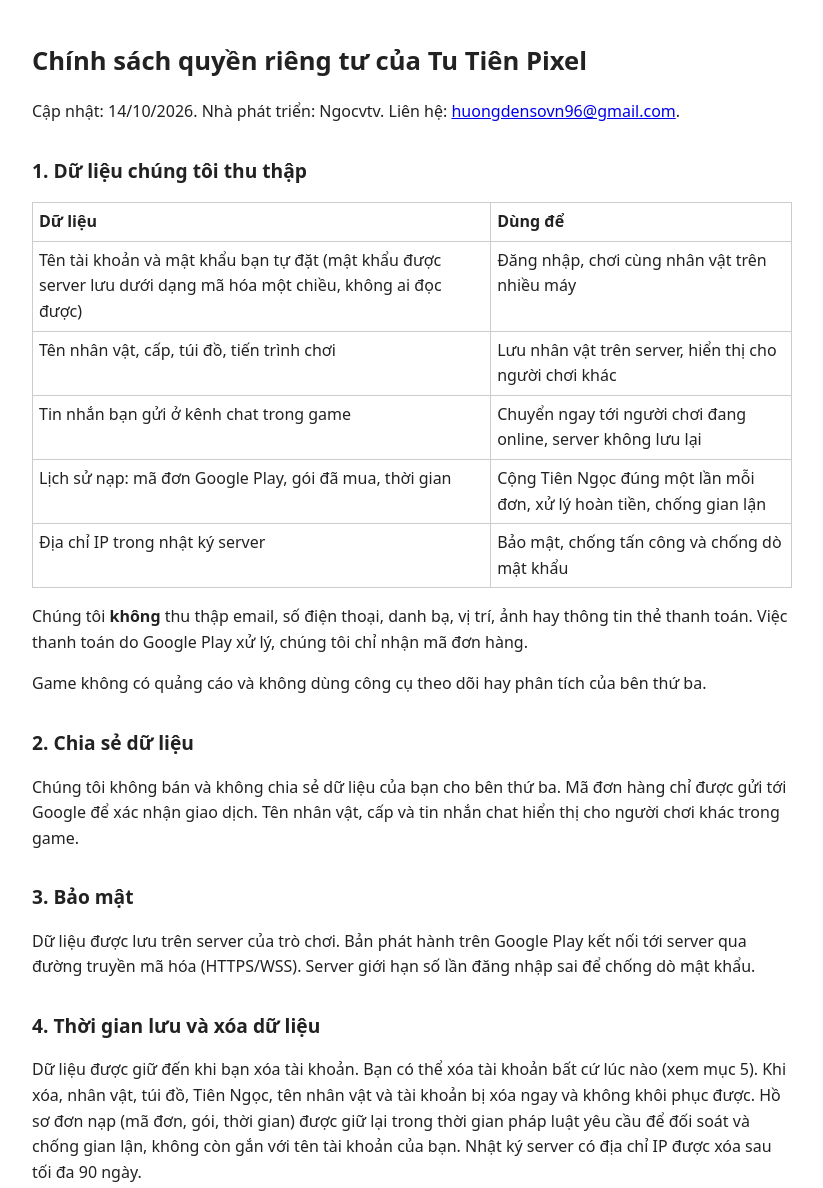
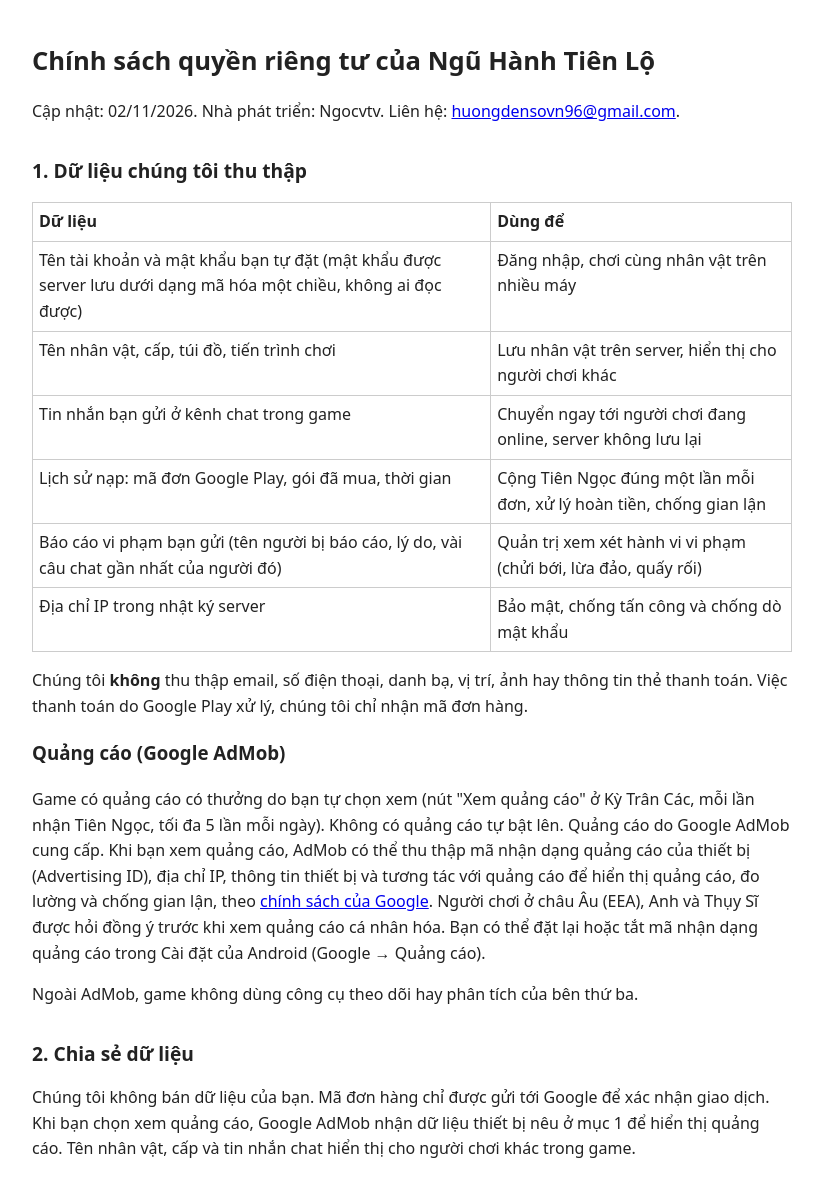
Before and after one commit to ngocvtv/ngocvtv.github.io, a plain HTML site: page tu-tien-pixel/chinh-sach-quyen-rieng-tu.html in a window 1280 px wide. Shown: the top 1188 px of the page, without its empty margins (228-1051 px from the left). Drawn offline with Linux system fonts and the light colour scheme.

Commit message:
Chính sách quyền riêng tư Ngũ Hành Tiên Lộ: thêm Google AdMob
Co-Authored-By: Claude Opus 5.5 <noreply@anthropic.com>
Claude-Session: https://claude.ai/code/session_01V4wATVNRoPMziipUoqeD72

```diff
--- a/tu-tien-pixel/chinh-sach-quyen-rieng-tu.html
+++ b/tu-tien-pixel/chinh-sach-quyen-rieng-tu.html
@@ -3,7 +3,7 @@
 <head>
 <meta charset="utf-8">
 <meta name="viewport" content="width=device-width, initial-scale=1">
-<title>Chính sách quyền riêng tư - Tu Tiên Pixel</title>
+<title>Chính sách quyền riêng tư - Ngũ Hành Tiên Lộ</title>
 <style>
 body{font-family:system-ui,sans-serif;max-width:760px;margin:0 auto;padding:24px 16px;line-height:1.6;color:#222;background:#fff}
 h1{font-size:1.6em}h2{font-size:1.2em;margin-top:1.6em}
@@ -12,8 +12,8 @@ table{border-collapse:collapse;width:100%}td,th{border:1px solid #ccc;padding:6p
 </style>
 </head>
 <body>
-<h1>Chính sách quyền riêng tư của Tu Tiên Pixel</h1>
-<p>Cập nhật: 14/10/2026. Nhà phát triển: Ngocvtv. Liên hệ: <a href="mailto:huongdensovn96@gmail.com">huongdensovn96@gmail.com</a>.</p>
+<h1>Chính sách quyền riêng tư của Ngũ Hành Tiên Lộ</h1>
+<p>Cập nhật: 02/11/2026. Nhà phát triển: Ngocvtv. Liên hệ: <a href="mailto:huongdensovn96@gmail.com">huongdensovn96@gmail.com</a>.</p>
 
 <h2>1. Dữ liệu chúng tôi thu thập</h2>
 <table>
@@ -22,13 +22,16 @@ table{border-collapse:collapse;width:100%}td,th{border:1px solid #ccc;padding:6p
 <tr><td>Tên nhân vật, cấp, túi đồ, tiến trình chơi</td><td>Lưu nhân vật trên server, hiển thị cho người chơi khác</td></tr>
 <tr><td>Tin nhắn bạn gửi ở kênh chat trong game</td><td>Chuyển ngay tới người chơi đang online, server không lưu lại</td></tr>
 <tr><td>Lịch sử nạp: mã đơn Google Play, gói đã mua, thời gian</td><td>Cộng Tiên Ngọc đúng một lần mỗi đơn, xử lý hoàn tiền, chống gian lận</td></tr>
+<tr><td>Báo cáo vi phạm bạn gửi (tên người bị báo cáo, lý do, vài câu chat gần nhất của người đó)</td><td>Quản trị xem xét hành vi vi phạm (chửi bới, lừa đảo, quấy rối)</td></tr>
 <tr><td>Địa chỉ IP trong nhật ký server</td><td>Bảo mật, chống tấn công và chống dò mật khẩu</td></tr>
 </table>
 <p>Chúng tôi <b>không</b> thu thập email, số điện thoại, danh bạ, vị trí, ảnh hay thông tin thẻ thanh toán. Việc thanh toán do Google Play xử lý, chúng tôi chỉ nhận mã đơn hàng.</p>
-<p>Game không có quảng cáo và không dùng công cụ theo dõi hay phân tích của bên thứ ba.</p>
+<h3>Quảng cáo (Google AdMob)</h3>
+<p>Game có quảng cáo có thưởng do bạn tự chọn xem (nút "Xem quảng cáo" ở Kỳ Trân Các, mỗi lần nhận Tiên Ngọc, tối đa 5 lần mỗi ngày). Không có quảng cáo tự bật lên. Quảng cáo do Google AdMob cung cấp. Khi bạn xem quảng cáo, AdMob có thể thu thập mã nhận dạng quảng cáo của thiết bị (Advertising ID), địa chỉ IP, thông tin thiết bị và tương tác với quảng cáo để hiển thị quảng cáo, đo lường và chống gian lận, theo <a href="https://policies.google.com/technologies/partner-sites">chính sách của Google</a>. Người chơi ở châu Âu (EEA), Anh và Thụy Sĩ được hỏi đồng ý trước khi xem quảng cáo cá nhân hóa. Bạn có thể đặt lại hoặc tắt mã nhận dạng quảng cáo trong Cài đặt của Android (Google → Quảng cáo).</p>
+<p>Ngoài AdMob, game không dùng công cụ theo dõi hay phân tích của bên thứ ba.</p>
 
 <h2>2. Chia sẻ dữ liệu</h2>
-<p>Chúng tôi không bán và không chia sẻ dữ liệu của bạn cho bên thứ ba. Mã đơn hàng chỉ được gửi tới Google để xác nhận giao dịch. Tên nhân vật, cấp và tin nhắn chat hiển thị cho người chơi khác trong game.</p>
+<p>Chúng tôi không bán dữ liệu của bạn. Mã đơn hàng chỉ được gửi tới Google để xác nhận giao dịch. Khi bạn chọn xem quảng cáo, Google AdMob nhận dữ liệu thiết bị nêu ở mục 1 để hiển thị quảng cáo. Tên nhân vật, cấp và tin nhắn chat hiển thị cho người chơi khác trong game.</p>
 
 <h2>3. Bảo mật</h2>
 <p>Dữ liệu được lưu trên server của trò chơi. Bản phát hành trên Google Play kết nối tới server qua đường truyền mã hóa (HTTPS/WSS). Server giới hạn số lần đăng nhập sai để chống dò mật khẩu.</p>
@@ -38,7 +41,7 @@ table{border-collapse:collapse;width:100%}td,th{border:1px solid #ccc;padding:6p
 
 <h2 id="xoa-tai-khoan">5. Cách xóa tài khoản</h2>
 <p><b>Trong game:</b> mở bảng <b>Trực tuyến</b>, kết nối server, bấm <b>Xóa tài khoản</b>, gõ <b>XOA</b> rồi bấm <b>Xóa vĩnh viễn</b>.</p>
-<p><b>Không vào được game:</b> gửi email tới <a href="mailto:huongdensovn96@gmail.com">huongdensovn96@gmail.com</a> với tiêu đề "Xóa tài khoản Tu Tiên Pixel", ghi tên tài khoản và tên nhân vật. Chúng tôi sẽ hỏi lại để xác nhận bạn là chủ tài khoản và xóa trong vòng 30 ngày.</p>
+<p><b>Không vào được game:</b> gửi email tới <a href="mailto:huongdensovn96@gmail.com">huongdensovn96@gmail.com</a> với tiêu đề "Xóa tài khoản Ngũ Hành Tiên Lộ", ghi tên tài khoản và tên nhân vật. Chúng tôi sẽ hỏi lại để xác nhận bạn là chủ tài khoản và xóa trong vòng 30 ngày.</p>
 
 <h2>6. Trẻ em</h2>
 <p>Game dành cho người từ 18 tuổi trở lên và không cố ý thu thập dữ liệu của trẻ em. Nếu bạn biết một trẻ em đã tạo tài khoản, hãy báo cho chúng tôi để xóa.</p>
@@ -48,7 +51,7 @@ table{border-collapse:collapse;width:100%}td,th{border:1px solid #ccc;padding:6p
 
 <hr>
 <h2>English summary</h2>
-<p>Tu Tiên Pixel collects only: the account name and password you choose (password stored hashed), your character and game progress, chat messages you send, Google Play order IDs for purchases, and IP addresses in server logs for security. We do not collect email, phone number, location, contacts or payment card details; payments are processed by Google Play. No ads, no third-party analytics, no data sold or shared. Data is sent over encrypted connections.</p>
+<p>Ngũ Hành Tiên Lộ (Pixel Immortals: Five Elements) collects only: the account name and password you choose (password stored hashed), your character and game progress, chat messages you send, Google Play order IDs for purchases, and IP addresses in server logs for security. We do not collect email, phone number, location, contacts or payment card details; payments are processed by Google Play. The game shows optional rewarded ads from Google AdMob only when you tap "Watch ad"; AdMob may collect the device Advertising ID, IP address and device information to serve and measure ads (players in the EEA, UK and Switzerland are asked for consent first). No other third-party analytics, and no data sold. Data is sent over encrypted connections.</p>
 <p><b>Account deletion:</b> in the game, open <i>Trực tuyến</i> (Online), press <i>Xóa tài khoản</i> (Delete account), type XOA and confirm. Or email <a href="mailto:huongdensovn96@gmail.com">huongdensovn96@gmail.com</a> with your account name. All character, inventory and account data is deleted; purchase records (order ID, product, time) are kept as required by law for accounting and fraud prevention; server logs are deleted within 90 days.</p>
 </body>
 </html>
```
Also changed, not shown: index.html (+2 -2 lines).
